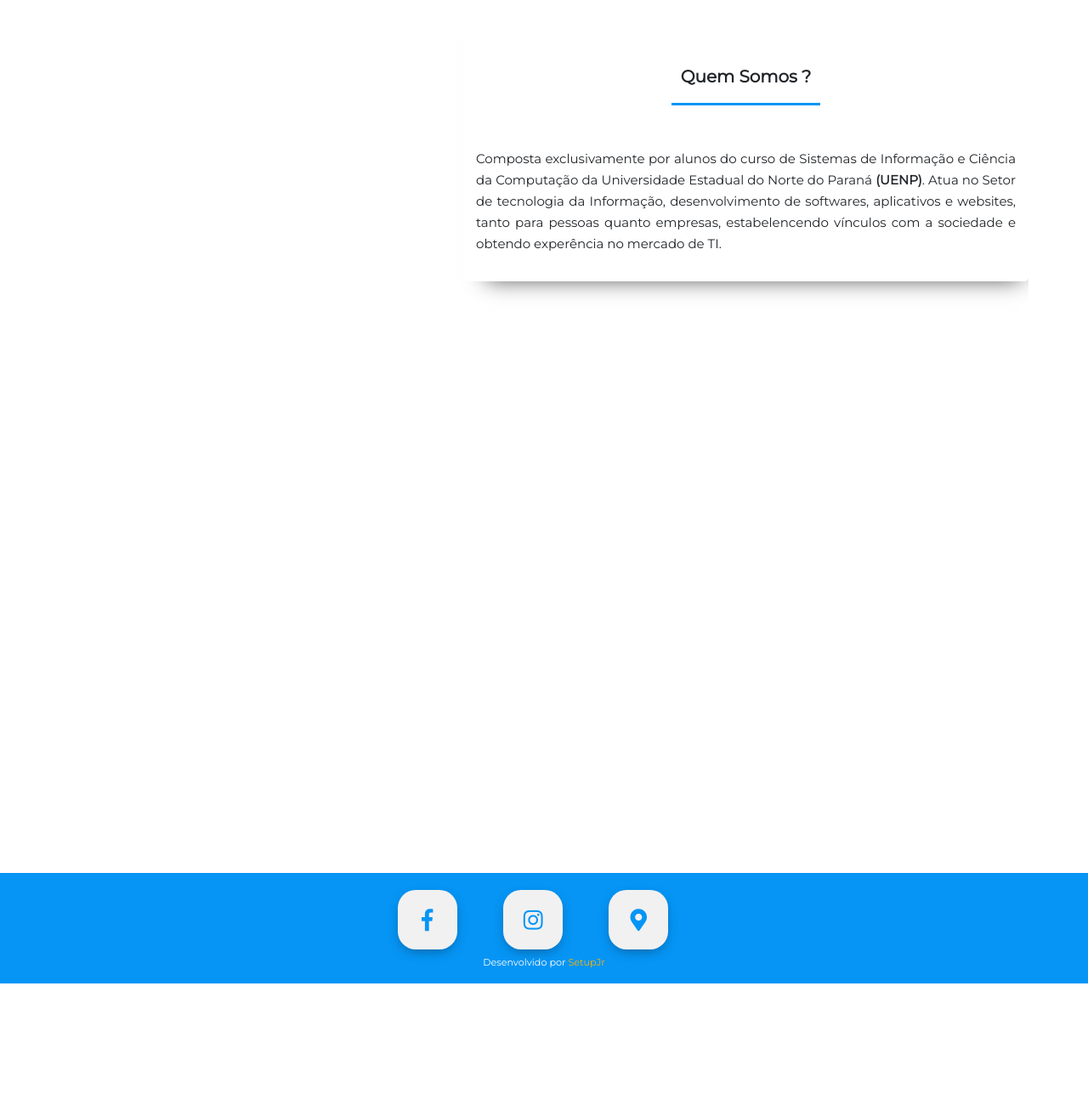
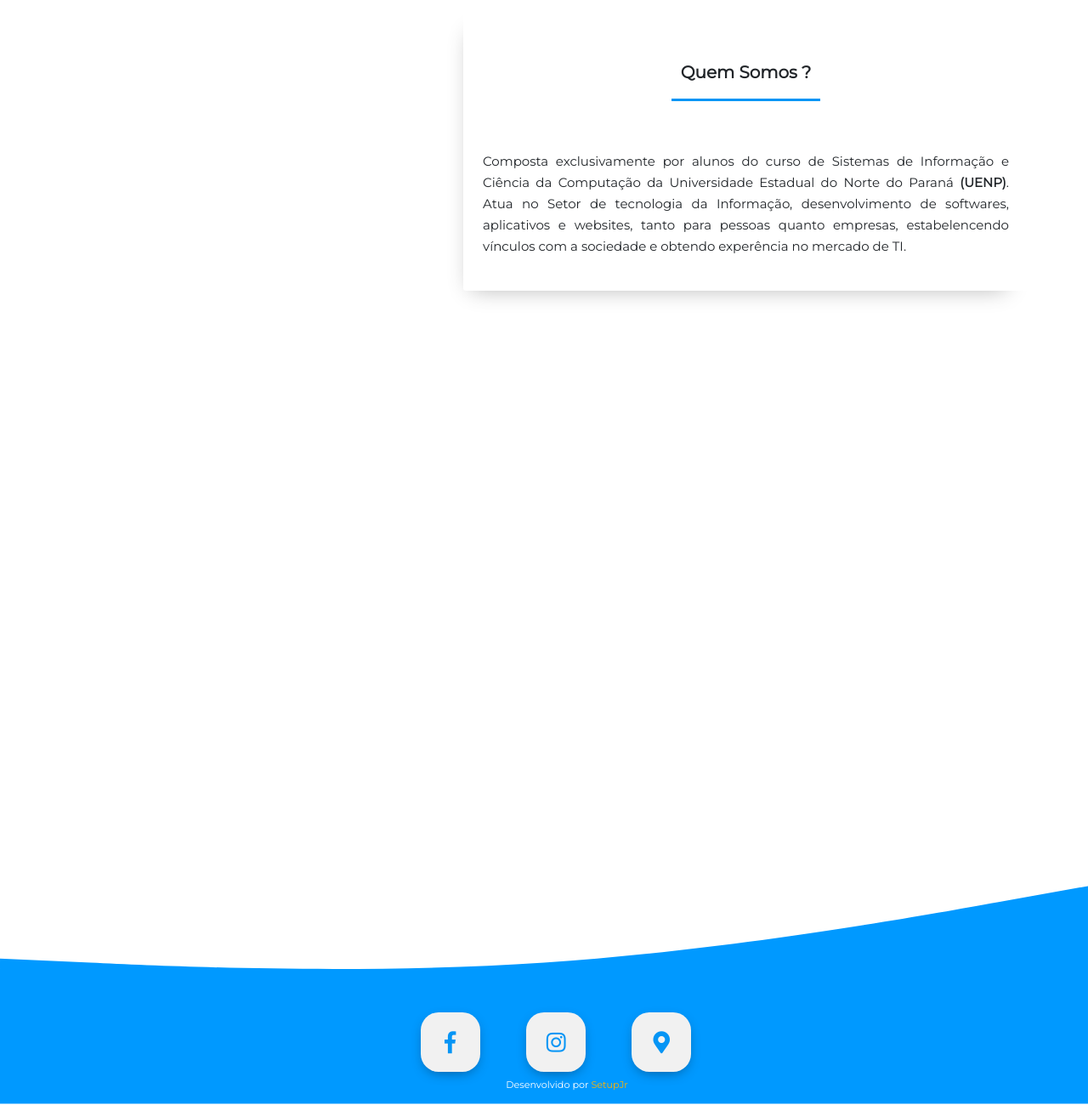
Before and after one commit to danielgrando/SetupJr, a website: page src/index.html in a window 1280 px wide. Shown: the part 2916-4216 px from the top of the page at 85% size. Before the commit the page ends 4073 px from the top, so only its background shows below. Drawn offline with nearby package versions, Linux system fonts and the light colour scheme.

Commit message:
Mudanças

```diff
--- a/src/css/mobile.css
+++ b/src/css/mobile.css
@@ -9,4 +9,14 @@
         padding: 10px;
         margin-left: 10px;
     }
+    #wave{
+        display: none;
+    }
+    #teste3{
+        background-color: #0695F5;
+        margin-left: auto;
+    }
+
+
+
 }
--- a/src/css/style.scss
+++ b/src/css/style.scss
@@ -274,18 +274,16 @@ header .nav-item a:hover::after{
 
 #teste{
     background-image: url("../assets/teste.png");
-    background-size: 65%;
     background-repeat: no-repeat;
+    background-size: 70%;
     overflow: hidden;
     padding: 100px 0 ;
 }
 #teste2{
-    background:white;
-    width: 55%;
-    float: right;
-    margin-top: -40px;
-    border-radius: 5px;
-    box-shadow: 9px 16px 25px -18px rgba(0,0,0,0.7);
+    background-color: rgba(255, 255, 255,1);
+    margin-top: -45px;
+    border-radius: 3px;
+    box-shadow: -9px 16px 25px -18px rgba(0,0,0,0.3);
 }
 
 
@@ -297,7 +295,7 @@ header .nav-item a:hover::after{
     //color: #545454;
 }
 .titulos-sobre{
-    font-weight: 700;
+    font-weight: 800;
     font-size: 20px;
 }
 .padding-bottom{
@@ -356,9 +354,23 @@ header .nav-item a:hover::after{
       left: -10%;
     }
 }
-.footer{
+/*.footer{
     background-color: $azul1;
 }
+*/
+
+.wave{
+    overflow: hidden;
+}
+#teste3{
+    position: absolute;
+    margin-top: -10%;
+    margin-left: 30%;
+}
+
+
+
+
 #setupjr{
     color: $laranja1;
 }
--- a/src/index.html
+++ b/src/index.html
@@ -317,10 +317,11 @@
                     </div>
                 </div>
                 -->
-                <div class="col-md-7 col-12 mb-5 ml-auto py-3" data-anime="right" id="teste2">
+
+                <div class="col-md-7 mb-4 ml-auto py-3" data-anime="right" id="teste2">
                     <p class="text-center mt-5 titulos-sobre">Quem Somos ?</p>
                     <hr class="hr">
-                    <p class="texto-sobre text-justify">
+                    <p class="texto-sobre text-justify p-2">
                         Composta exclusivamente por alunos do curso de Sistemas de Informação e Ciência da
                         Computação da
                         Universidade Estadual do Norte do Paraná <strong>(UENP)</strong>. Atua no Setor de tecnologia da
@@ -330,6 +331,8 @@
                     </p>
                 </div>
             </div>
+
+
             <div class="row mt-5 align-items-center padding-bottom">
                 <div class="col-md-6" data-anime="left">
                     <p class="text-center mt-5 titulos-sobre">O Movimento Empresa Junior! </p>
@@ -353,8 +356,13 @@
     <!-------------------FOOTER------------------->
 
     <footer class="footer margem-footer">
-        <div class="container">
-            <div class="row justify-content-center text-center">
+        <div class="wave">
+            <svg id="wave" xmlns="http://www.w3.org/2000/svg" viewBox="0 0 1440 320">
+                <path fill="#0099ff" fill-opacity="1"
+                    d="M0,128L120,133.3C240,139,480,149,720,133.3C960,117,1200,75,1320,53.3L1440,32L1440,320L1320,320C1200,320,960,320,720,320C480,320,240,320,120,320L0,320Z">
+                </path>
+            </svg>
+            <div class="row justify-content-center text-center" id="teste3">
                 <div class="col-md-12 col-sm-12 ml-4">
                     <a class="botao-footer" href="https://www.facebook.com/Setupjr" target="_blank">
                         <i class="fab fa-facebook-f"></i>
```
Also changed, not shown: src/assets/wave.svg, src/css/style.css, 1 other file.
